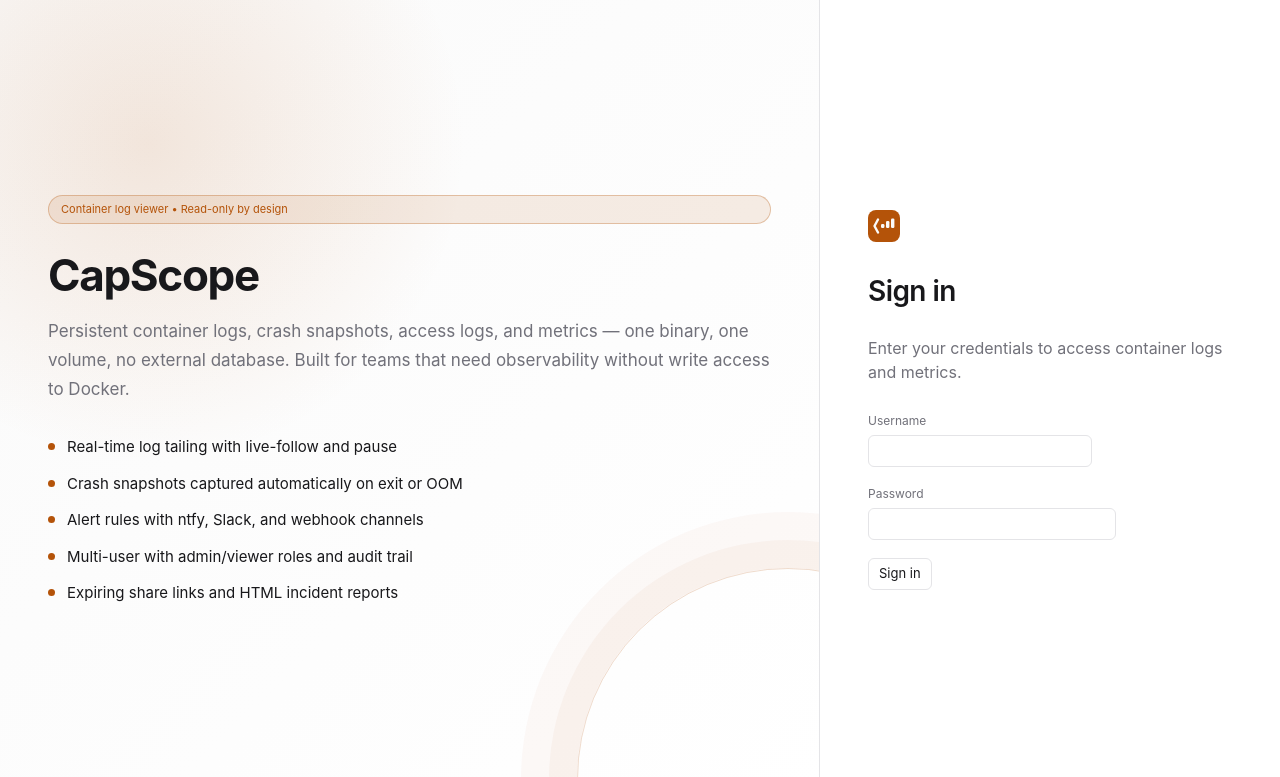
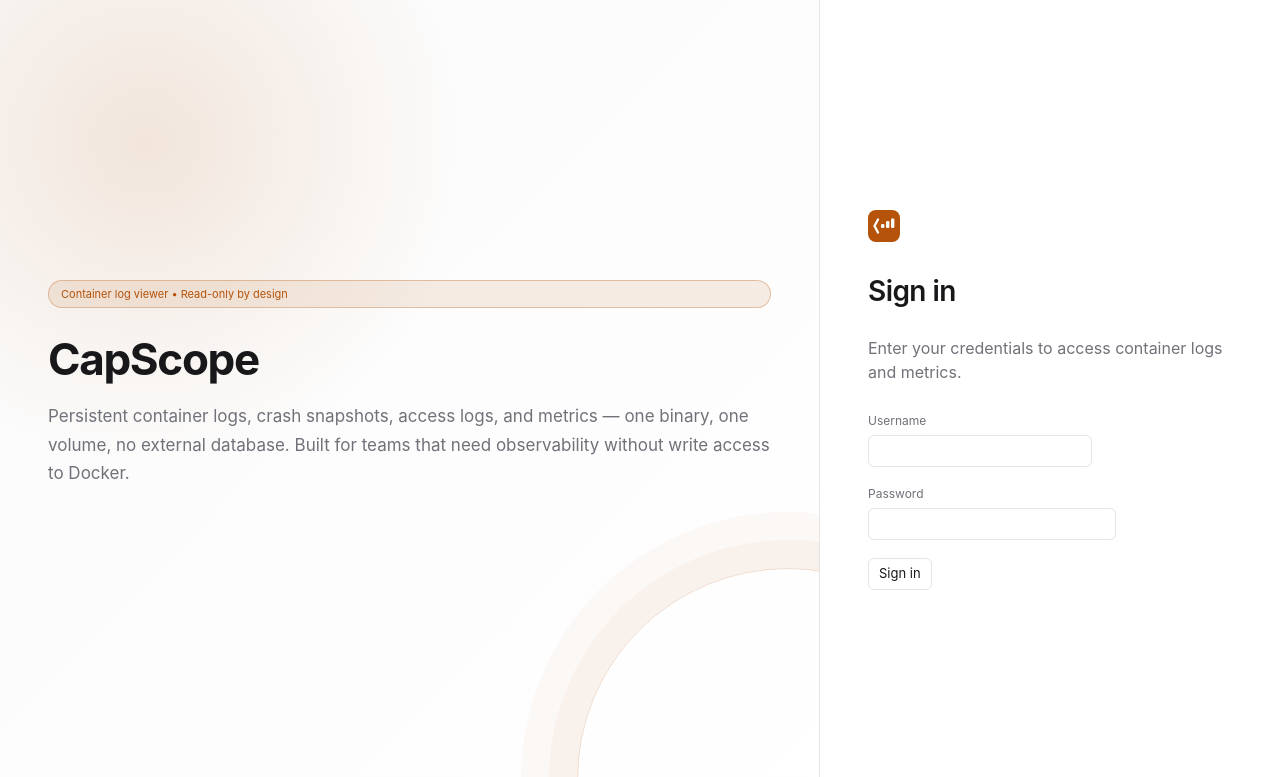
Before and after one commit to hacrex/CapScope, a website: page internal/web/static/index.html in a window 1280 px wide. Shown: the top 777 px of the page. Drawn offline with Linux system fonts and the light colour scheme; no server answers; some icons are missing.

Commit message:
feat(ui): remove feature list from product login screen
Remove the hero-features feature list from the login overlay in the
CapScope product UI. The marketing site (m-site/index.html) keeps its
own feature highlights; the product login is now focused solely on
authentication.

```diff
--- a/internal/web/static/index.html
+++ b/internal/web/static/index.html
@@ -242,13 +242,6 @@
     <div class="hero-badge">Container log viewer • Read-only by design</div>
     <h1>CapScope</h1>
     <p>Persistent container logs, crash snapshots, access logs, and metrics — one binary, one volume, no external database. Built for teams that need observability without write access to Docker.</p>
-    <div class="hero-features">
-      <div class="hero-feat"><span class="dot"></span><span>Real-time log tailing with live-follow and pause</span></div>
-      <div class="hero-feat"><span class="dot"></span><span>Crash snapshots captured automatically on exit or OOM</span></div>
-      <div class="hero-feat"><span class="dot"></span><span>Alert rules with ntfy, Slack, and webhook channels</span></div>
-      <div class="hero-feat"><span class="dot"></span><span>Multi-user with admin/viewer roles and audit trail</span></div>
-      <div class="hero-feat"><span class="dot"></span><span>Expiring share links and HTML incident reports</span></div>
-    </div>
   </div>
   <!-- Login form — right side -->
   <div class="login-form-panel">
```
